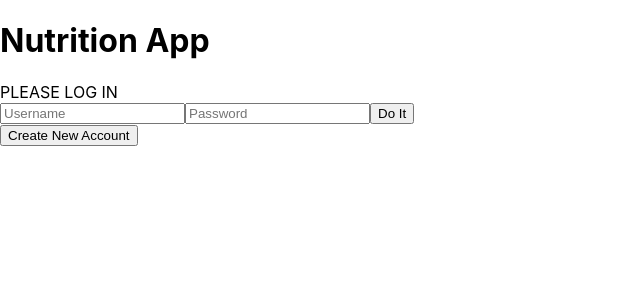
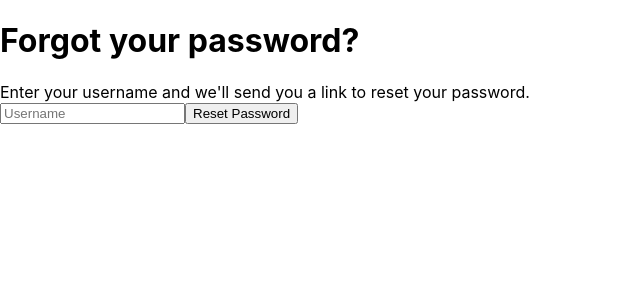
Before and after one commit to Nawrasrq/MERN-Stack-Nutrition-Web-App, a React (Create React App) app in the folder frontend/: page /ResetPasswordRequest in a window 1280 px wide. Before the commit this address led to /. Shown: the top 300 px of the page, without its empty margins (0-640 px from the left). Built offline with nearby package versions, Linux system fonts and the light colour scheme.

Commit message:
Created functionality for forgot password email to be sent.

```diff
--- a/frontend/src/App.js
+++ b/frontend/src/App.js
@@ -4,6 +4,7 @@ import './App.css';
 import LoginPage from './pages/LoginPage';
 import MainPage from './pages/MainPage';
 import RegisterPage from './pages/RegisterPage';
+import ResetPasswordRequestPage from './pages/ResetPasswordRequestPage';
 
 function App() {
   return (
@@ -11,6 +12,9 @@ function App() {
       <Switch>
         <Route path="/" exact>
           <LoginPage />
+        </Route>
+        <Route path="/ResetPasswordRequest" exact>
+          <ResetPasswordRequestPage />
         </Route>
         <Route path="/Register" exact>
           <RegisterPage />
--- /dev/null
+++ b/frontend/src/components/ForgotPassword.js
@@ -0,0 +1,26 @@
+import React from 'react';
+
+// Takes you to password reset page when "Forgot Password?" button is clicked on.
+function ForgotPassword()
+{
+    function goToResetPasswordRequestPage()
+    {
+        try
+        {
+            window.location.href = '/ResetPasswordRequest';
+        }
+        catch(e)
+        {
+            alert(e.toString());
+            return;
+        }
+    }
+
+	return(
+		<div id="forgotPasswordtDiv">
+            <button onClick={goToResetPasswordRequestPage}>Forgot Password?</button>
+		</div>
+	);
+};
+
+export default ForgotPassword;
--- /dev/null
+++ b/frontend/src/components/ResetPasswordRequest.js
@@ -0,0 +1,56 @@
+import React, { useState } from 'react';
+
+function ResetPasswordRequest()
+{
+    var username; // Declaring username variable which will take input inside form.
+    const [message,setMessage] = useState('');
+
+    // Resets password for requested user.
+    const doResetPasswordRequest = async event =>
+    {
+        event.preventDefault();
+        var obj = { Login:username.value };
+        var js = JSON.stringify(obj);
+
+        try
+        {
+            var bp = require('./Path.js');
+            const response = await fetch(bp.buildPath('api/passwordresetrequest'),{method:'POST', body:js, headers:{'Content-Type': 'application/json'}});
+            var res = JSON.parse(await response.text());
+
+            var error = res.error;
+
+            if (error.length > 0) // If no user was found to reset password.
+            {
+                setMessage(error);
+                return;
+            }
+            else
+            {
+                // (LATER) Try adding popup window that tells user that they
+                // need to check email to reset your password.
+
+                alert("Check Email to Reset your Password");
+                window.location.href = "/";
+                return;
+            }
+        }
+        catch(e)
+        {
+            alert(e.toString());
+            return;
+        }
+    }
+
+    return(
+      <div id="resetPasswordRequestDiv">
+        <form onSubmit={doResetPasswordRequest}>
+            <span id="inner-title">Enter your username and we'll send you a link to reset your password.</span><br />
+            <input type="text" id="username" placeholder="Username" ref={(c) => username = c} />
+            <input type="submit" id="resetPasswordRequestButton" class="buttons" value = "Reset Password" onClick={doResetPasswordRequest} />
+        </form>
+        <span id="resetPasswordRequestResult">{message}</span>
+     </div>
+    );
+};
+export default ResetPasswordRequest;
--- /dev/null
+++ b/frontend/src/components/ResetPasswordRequestPageTitle.js
@@ -0,0 +1,10 @@
+import React from 'react';
+
+function ResetPasswordRequestPageTitle()
+{
+   return(
+     <h1 id="title">Forgot your password?</h1>
+   );
+};
+
+export default ResetPasswordRequestPageTitle;
--- a/frontend/src/pages/LoginPage.js
+++ b/frontend/src/pages/LoginPage.js
@@ -1,7 +1,8 @@
 import React from 'react';
 import PageTitle from '../components/PageTitle';
 import Login from '../components/Login';
-import CreateNewAccount from '../components/CreateNewAccount'
+import ForgotPassword from '../components/ForgotPassword';
+import CreateNewAccount from '../components/CreateNewAccount';
 
 function LoginPage()
 {
@@ -9,6 +10,7 @@ function LoginPage()
       <div>
         <PageTitle />
         <Login />
+        <ForgotPassword />
         <CreateNewAccount />
       </div>
     );
--- /dev/null
+++ b/frontend/src/pages/ResetPasswordRequestPage.js
@@ -0,0 +1,15 @@
+import React from 'react';
+import ResetPasswordRequestPageTitle from '../components/ResetPasswordRequestPageTitle';
+import ResetPasswordRequest from '../components/ResetPasswordRequest';
+
+function ResetPasswordRequestPage()
+{
+    return(
+      <div>
+        <ResetPasswordRequestPageTitle />
+        <ResetPasswordRequest />
+      </div>
+    );
+};
+
+export default ResetPasswordRequestPage;
```
Also changed, not shown: 1 other file (tests, documents, lock files or other folders).
